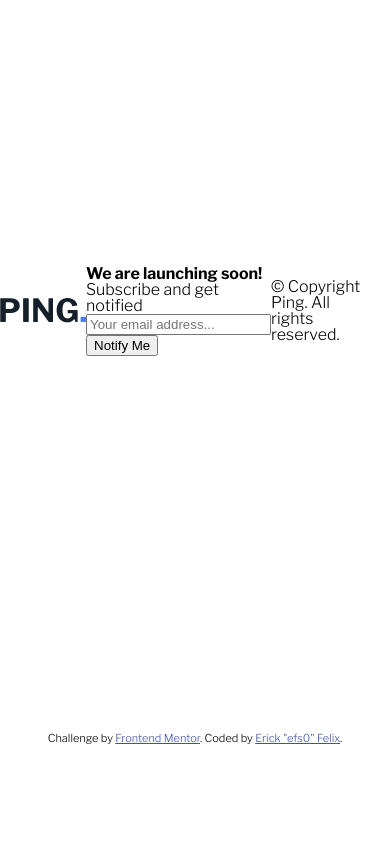
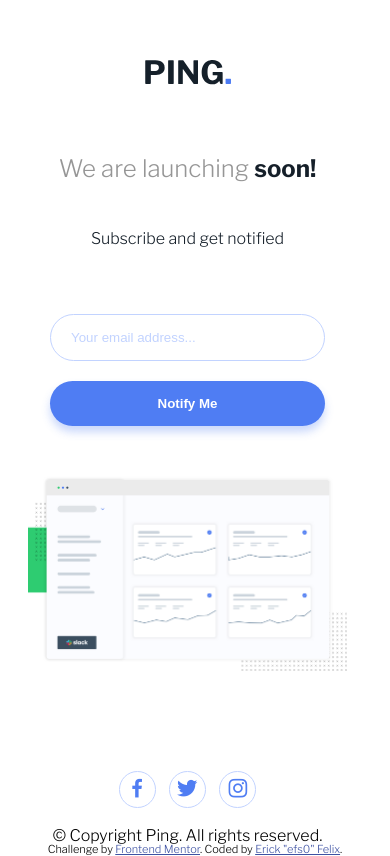
Before and after one commit to efs0-cod3/FEM-ping, a plain HTML site: page index.html in a window 390 px wide. Shown: the part 111-967 px from the top of the page. Before the commit the page ends 856 px from the top, so only its background shows below. Drawn offline with nearby package versions, Linux system fonts and the light colour scheme; files that its build step writes are made by us from their sources.

Commit message:
mobile version

```diff
--- a/css/style.css
+++ b/css/style.css
@@ -1,12 +1,98 @@
 
-main{
-    display: flex;
-    justify-content: center;
-    align-items: center;
+.wrapper{
     width: 375px;
-    height: 100vh;
+    padding: 0 50px;
+}
 
-    }
+.logo{
+    margin-top: 170px;
+    margin-bottom: 69px;
+    text-align: center;
+}
+
+.container{
+    text-align: center;
+}
+
+.description__title{
+margin-bottom: 50px;
+font-size: 1.5rem;
+font-weight: 300;
+color:  hsl(0, 0%, 59%);
+}
+
+.description__title span{
+    font-weight: 700;
+    color: hsl(209, 33%, 12%);
+}
+.description__note{
+margin-bottom: 67px;
+color: hsl(209, 33%, 12%);
+}
+
+.email{
+width: 100%;
+margin-bottom: 20px;
+padding: 15px 0 15px 20px;
+border-radius: 50px;
+border: solid 1px hsl(223, 100%, 88%);
+}
+
+.email:focus{
+    outline: none;
+}
+
+.email::placeholder{
+    color: hsl(223, 100%, 88%);
+
+}
+
+.email__btn{
+    width: 100%;
+    padding: 15px;
+    border-radius: 50px;
+    border: none;
+    background: hsl(223, 87%,63%);
+    color: white;
+    font-weight: 700;
+    cursor: pointer;
+    box-shadow: 0 6px 8px rgba(79,125,243, .3);
+
+}
+
+.img__container{
+    margin-top: 50px;
+display: flex;
+justify-content: center;
+margin-bottom: 100px;
+}
+.img__container img{
+
+    width: 322px;
+    height: 195px;
+}
+
+.foot{
+    width: 375px;
+    padding: 0 50px;
+    text-align: center;
+}
+
+.bx{
+    border: solid 1px hsl(223, 100%, 88%);
+    border-radius: 50%;
+    padding: 5px;
+    margin-bottom: 20px;
+    color: hsl(223, 87%, 63%);
+}
+
+.fb, .tw{
+    margin-right: 5px;
+}
+.tw, .ig{
+    margin-left: 5px;
+}
+
 
     /* ### Primary
 
--- a/index.html
+++ b/index.html
@@ -10,9 +10,12 @@
 <link rel="preconnect" href="https://fonts.gstatic.com" crossorigin>
 <link href="https://fonts.googleapis.com/css2?family=Libre+Franklin:wght@300;600;700&display=swap" rel="stylesheet">
 
+<!-- icon -->
+<link href='https://unpkg.com/boxicons@2.1.1/css/boxicons.min.css' rel='stylesheet'>
+
 <!-- css  -->
-<link rel="stylesheet" href="reset.css">
-<link rel="stylesheet" href="style.css">
+<link rel="stylesheet" href="css/reset.css">
+<link rel="stylesheet" href="css/style.css">
 
   <title>Frontend Mentor | Ping coming soon page</title>
 
@@ -24,28 +27,37 @@
 </head>
 <body>
 <main>
-  <header>
-    <img src="images/logo.svg" alt="" class="logo">
-  </header>
-<article class="container">
+  <div class="wrapper">
+    <header class="logo">
+      <img src="images/logo.svg" alt="" >
+    </header>
+  <section class="container">
 
-  <section class="description">
-   <h1> We are launching <span>soon!</span></h1>
+    <article class="description">
+     <h1 class="description__title"> We are launching <span>soon!</span></h1>
 
-  <p>Subscribe and get notified</p>
-  <input type="text" placeholder="Your email address...">
+    <p class="description__note">Subscribe and get notified</p>
 
- <button>Notify Me</button>
-  </section>
-<section class="img-container">
+    <input class="email" type="text" placeholder="Your email address...">
 
-</section>
-</article>
-
-<!-- <i class='bx bxl-facebook' ></i>
-<i class='bx bxl-twitter' ></i>
-<i class='bx bxl-instagram'></i> -->
-  &copy; Copyright Ping. All rights reserved.
+   <button class="email__btn">Notify Me</button>
+    </article>
+  </secrion>
+  <section class="img__container">
+    <img src="images/illustration-dashboard.png" alt="">
+    </section>
+  </div>
+  <div class="foot">
+    <div class="socials">
+      <i class='bx fb bx-sm bxl-facebook' ></i>
+      <i class='bx tw bx-sm bxl-twitter' ></i>
+      <i class='bx ig bx-sm bxl-instagram'></i>
+    </div>
+    <div class="copyright">
+      &copy; Copyright Ping. All rights reserved.
+      <p></p>
+    </div>
+  </div>
 </main>
   <footer>
     <p class="attribution">
```
